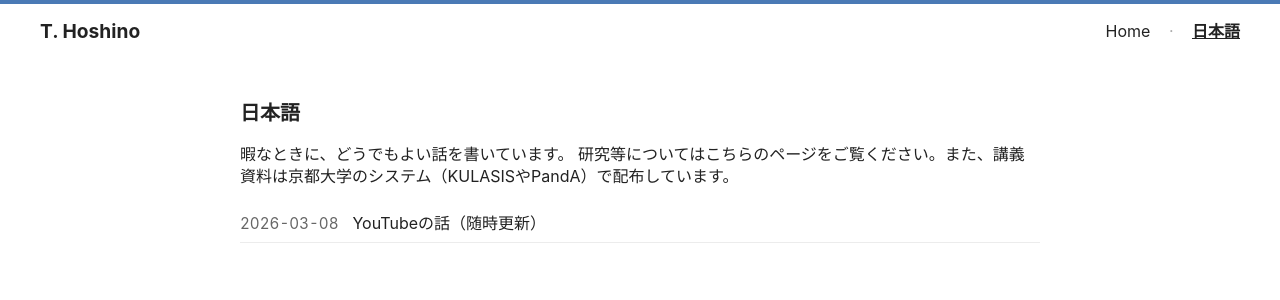
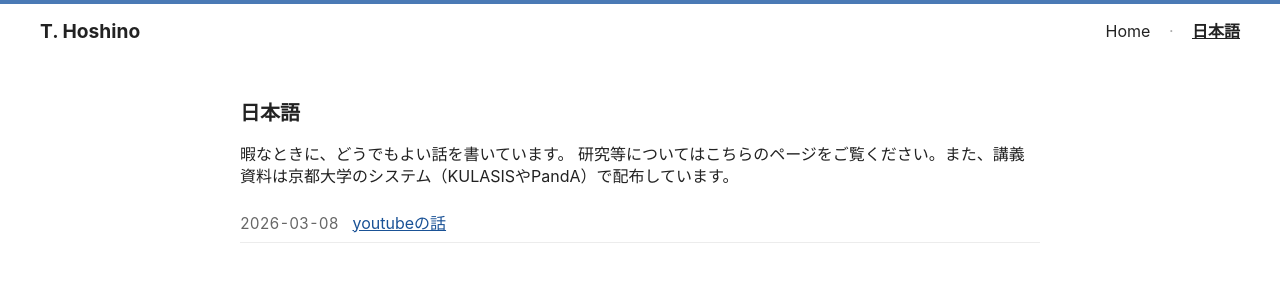
Before and after one commit to tetsuyahoshino137/tetsuyahoshino137.github.io, a Jekyll site: the page built from posts.md, in a window 1280 px wide. Shown: the top 300 px of the page. Built offline with Jekyll 4.4.1, drawn with Linux system fonts in a browser that asks for light colours.

Commit message:
Update posts.md

```diff
--- a/posts.md
+++ b/posts.md
@@ -10,5 +10,8 @@ permalink: /posts/
 研究等についてはこちらのページをご覧ください。また、講義資料は京都大学のシステム（KULASISやPandA）で配布しています。</p>
 
 <ul class="jp-posts">
-  <li><span class="post-date">2026-03-08</span><span class="post-title">YouTubeの話（随時更新）</span></li>
+  <li>
+    <span class="post-date">2026-03-08</span>
+    <span class="post-title"><a href="{{ '/日本語/youtubeの話/' | relative_url }}">youtubeの話</a></span>
+  </li>
 </ul>
```
